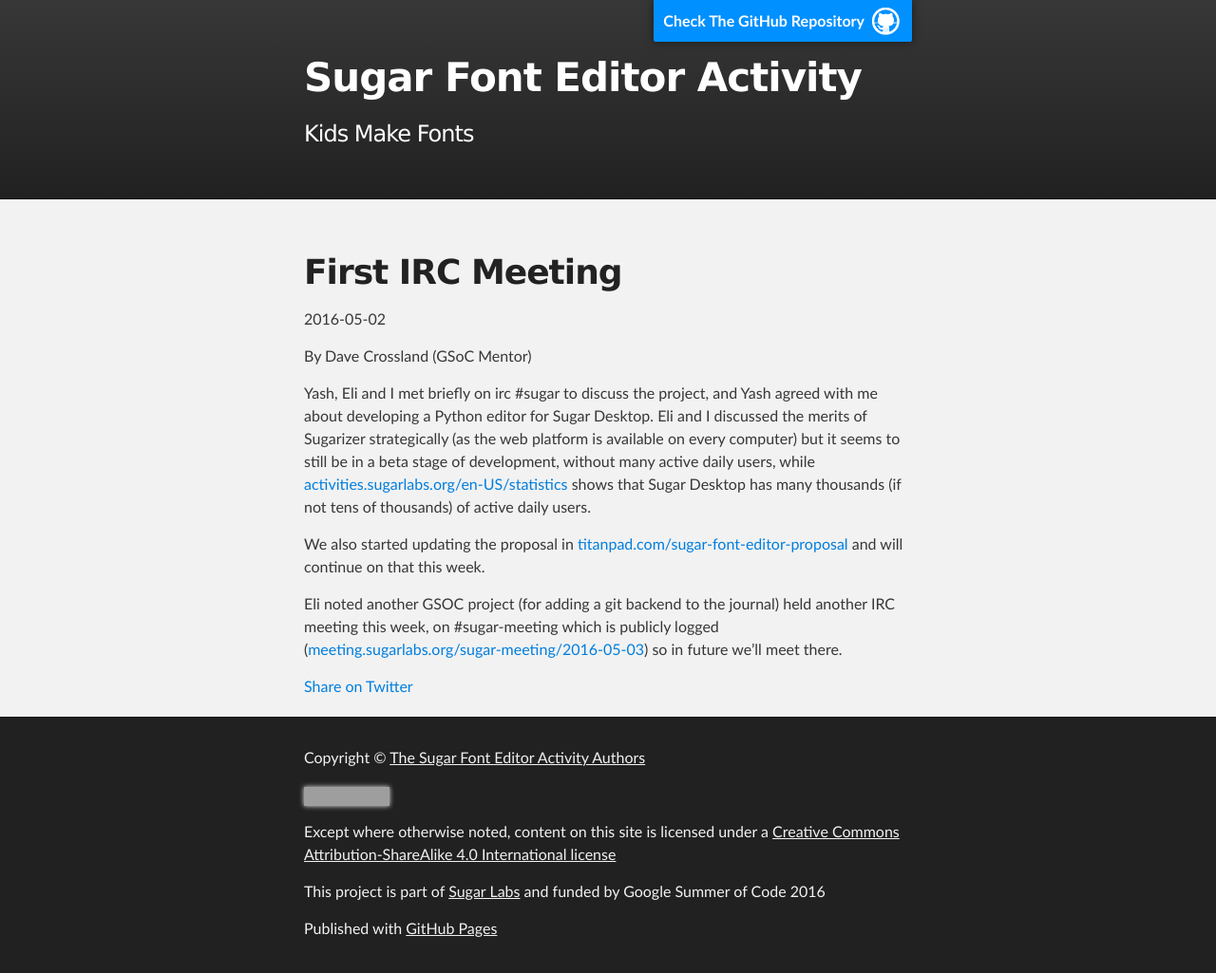
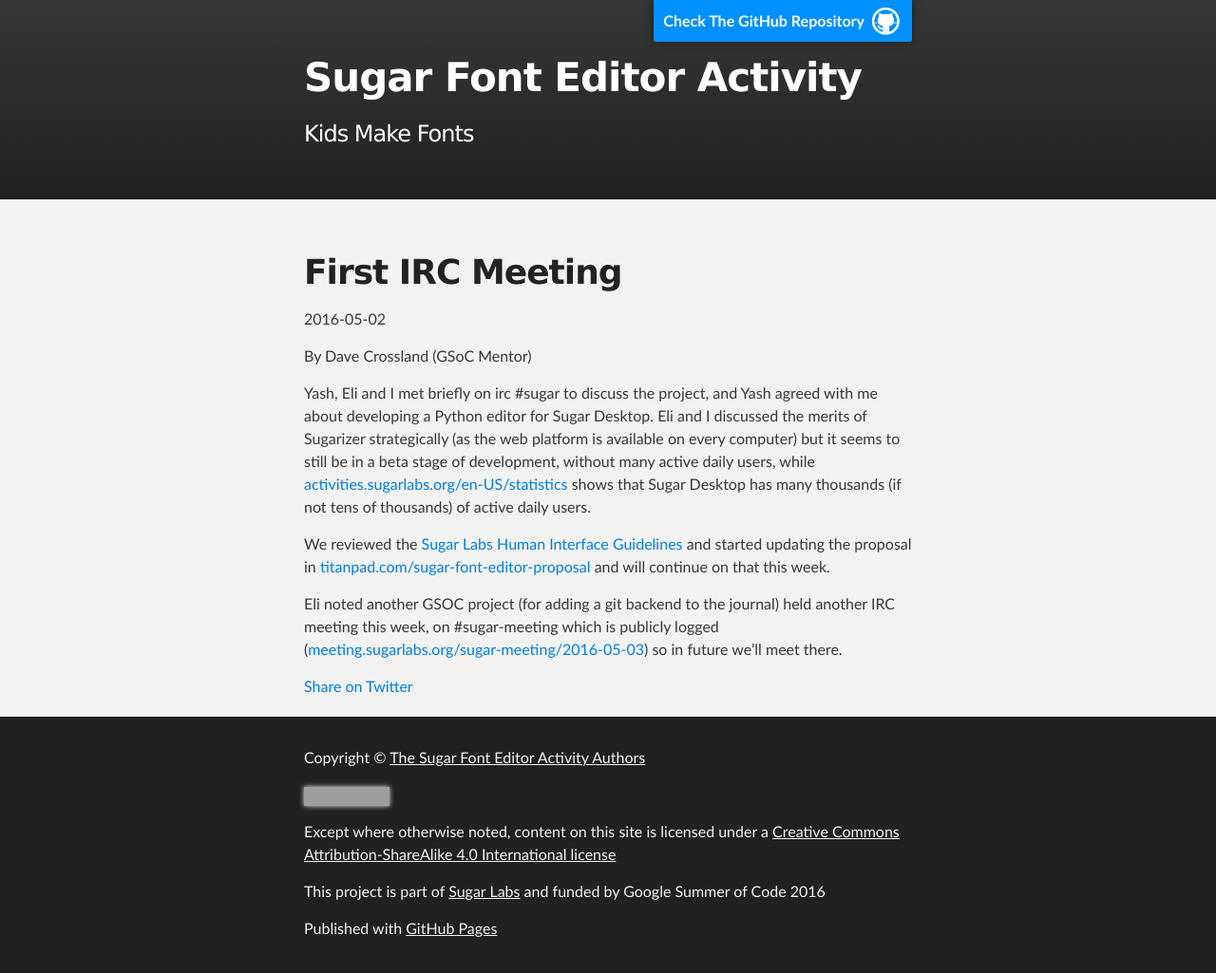
Before and after one commit to sugarlabs/edit-fonts-activity, a Jekyll site: the page built from _posts/2016-05-02-irc-meeting-1.md, in a window 1280 px wide. Shown: the whole page at 95% size. Built offline with Jekyll 4.4.1, drawn with Linux system fonts in a browser that asks for light colours; grey boxes are pictures that could not be loaded.

Commit message:
Update 2016-05-02-irc-meeting-1.md

```diff
--- a/_posts/2016-05-02-irc-meeting-1.md
+++ b/_posts/2016-05-02-irc-meeting-1.md
@@ -8,6 +8,6 @@
 Yash, Eli and I met briefly on irc #sugar to discuss the project, and Yash agreed with me about developing a Python editor for Sugar Desktop.
 Eli and I discussed the merits of Sugarizer strategically (as the web platform is available on every computer) but it seems to still be in a beta stage of development, without many active daily users, while [activities.sugarlabs.org/en-US/statistics](https://activities.sugarlabs.org/en-US/statistics) shows that Sugar Desktop has many thousands (if not tens of thousands) of active daily users.
 
-We also started updating the proposal in [titanpad.com/sugar-font-editor-proposal](https://titanpad.com/sugar-font-editor-proposal) and will continue on that this week.
+We reviewed the [Sugar Labs Human Interface Guidelines](http://wiki.sugarlabs.org/go/Human_Interface_Guidelines) and started updating the proposal in [titanpad.com/sugar-font-editor-proposal](https://titanpad.com/sugar-font-editor-proposal) and will continue on that this week.
 
 Eli noted another GSOC project (for adding a git backend to the journal) held another IRC meeting this week, on #sugar-meeting which is publicly logged ([meeting.sugarlabs.org/sugar-meeting/2016-05-03](http://meeting.sugarlabs.org/sugar-meeting/2016-05-03)) so in future we'll meet there.
```
